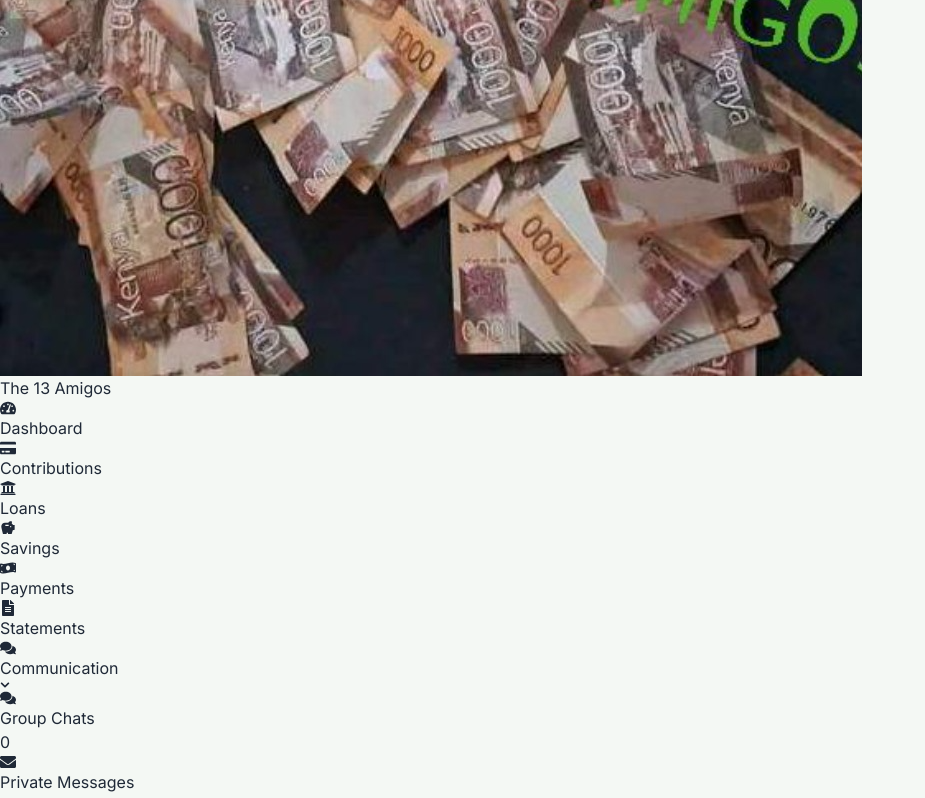
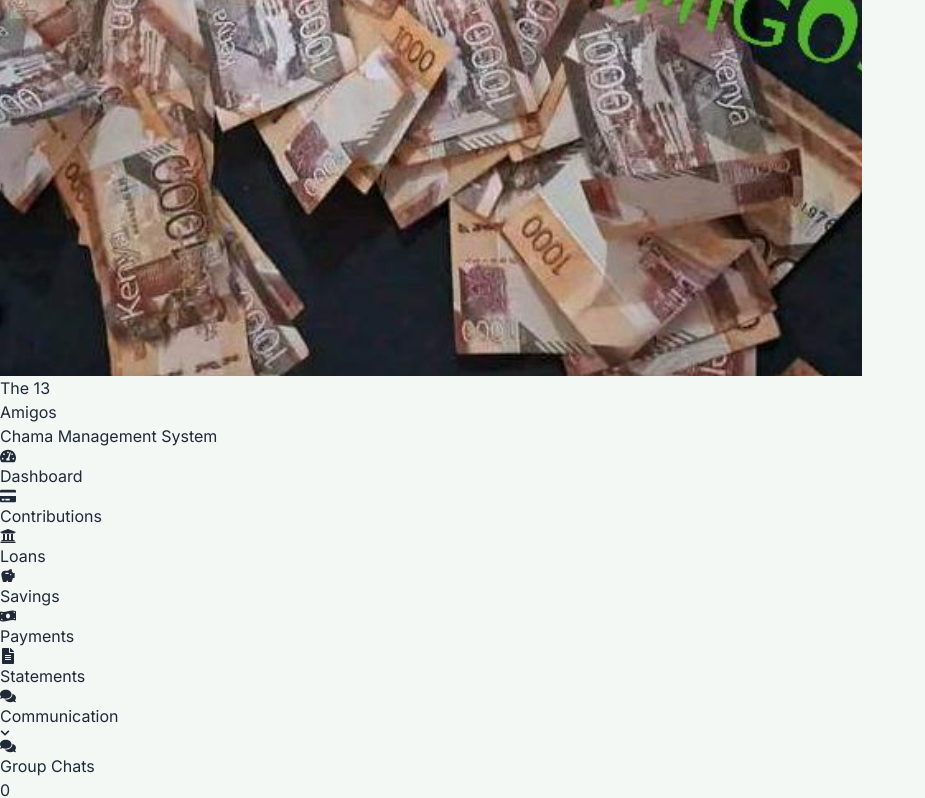
Before and after one commit to ExiledOtie/Kindahub, a React (Vite) app in the folder client/: page /user-dashboard/communication/groups in a window 1280 px wide. Shown: the part 533-1331 px from the top of the page, without its empty margins (0-925 px from the left). Built offline with nearby package versions, Linux system fonts and the light colour scheme; no server answers; sample sign-in values are in the browser's storage.

Commit message:
errSideBar

```diff
--- a/client/src/assets/Components/Sidebar.jsx
+++ b/client/src/assets/Components/Sidebar.jsx
@@ -243,17 +243,25 @@ const Sidebar = ({ role = "admin" }) => {
               <FaTimes />
             </button>
 
-            {/* Logo */}
-            <div className="flex flex-col items-center">
+            {/* Logo + Title */}
+            <div className="flex items-center gap-3 px-2">
               <img
                 src={Logo}
                 alt="The 13 Amigos"
-                className="w-20 h-20 object-contain"
+                className="w-14 h-14 rounded-full object-cover border-2 border-emerald-500 shadow-sm"
               />
 
-              <h2 className="mt-2 text-sm font-bold tracking-wide text-center">
-                The 13 Amigos
-              </h2>
+              <div className="leading-tight">
+                <h2 className="text-[11px] font-semibold text-white">The 13</h2>
+
+                <h2 className="text-[13px] font-bold text-emerald-400 tracking-wide">
+                  Amigos
+                </h2>
+
+                <p className="text-[9px] text-gray-300">
+                  Chama Management System
+                </p>
+              </div>
             </div>
           </div>
 
```
